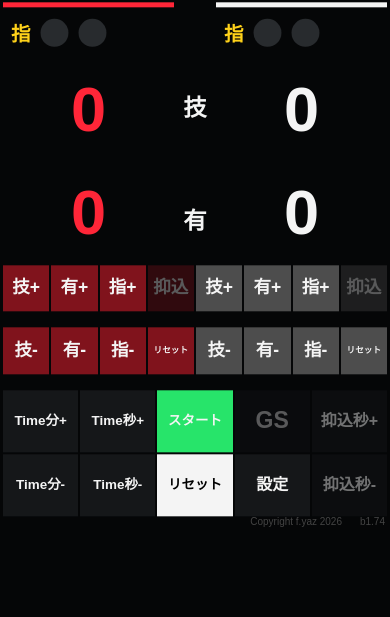
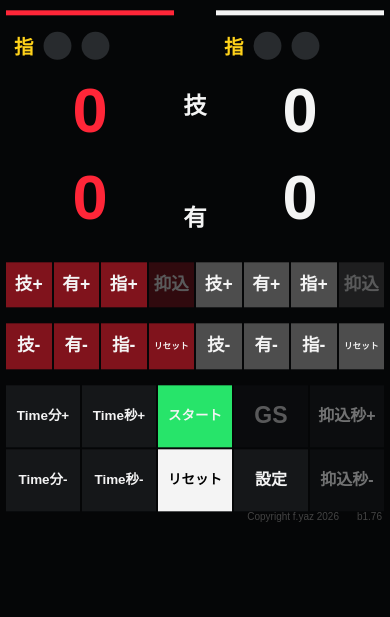
Before and after one commit to yazsea/judo-timer-web, a plain HTML site: page index.html in a window 390 px wide. Shown: the part 227-844 px from the top of the page. Drawn offline with Linux system fonts and the light colour scheme.

Commit message:
Android版とiPhone版の統合

```diff
--- a/index.html
+++ b/index.html
@@ -2,16 +2,12 @@
 <html lang="ja">
 <head>
 <meta charset="utf-8">
-<meta name="viewport" content="width=device-width, initial-scale=1, viewport-fit=cover, user-scalable=no">
-<title>Judo Timer Web b1.74</title>
+<meta name="viewport" content="width=device-width, initial-scale=1, maximum-scale=1, viewport-fit=cover, user-scalable=no">
+<title>Judo Timer Web b1.76</title>
 <meta name="theme-color" content="#050607">
 <link rel="manifest" href="manifest.webmanifest">
 <link rel="icon" href="icon.svg" type="image/svg+xml">
 <link rel="apple-touch-icon" href="icon-192.png">
-<meta name="apple-mobile-web-app-capable" content="yes">
-<meta name="apple-mobile-web-app-status-bar-style" content="black">
-<meta name="apple-mobile-web-app-title" content="Judo Timer">
-
 <script>
 (function(){
   function setDiag(t){
@@ -20,12 +16,12 @@
   }
   window.__setJudoDiag=setDiag;
   window.onerror=function(msg,src,line,col){
-    setDiag("b1.74 JS ERROR: "+msg+" @"+line+":"+col);
+    setDiag("b1.76 JS ERROR: "+msg+" @"+line+":"+col);
     return false;
   };
   window.onunhandledrejection=function(e){
     var r=e&&e.reason;
-    setDiag("b1.74 PROMISE ERROR: "+(r&&r.message?r.message:String(r)));
+    setDiag("b1.76 PROMISE ERROR: "+(r&&r.message?r.message:String(r)));
   };
 })();
 </script>
@@ -102,7 +98,7 @@ dialog::backdrop{background:#000c}
 
 
 
-/* b1.74 smartphone touch stability */
+/* b1.76 smartphone touch stability */
 :root{--tap-min:48px}
 button{
   min-height:var(--tap-min);
@@ -121,7 +117,7 @@ button{outline:none}
 #matchReset{touch-action:none}
 
 
-/* b1.74 requested smartphone layout refinements */
+/* b1.76 requested smartphone layout refinements */
 #app{
   grid-template-rows:15% 15% 1fr auto 10%;
   padding-top:max(3px,env(safe-area-inset-top));
@@ -177,7 +173,7 @@ button{outline:none}
 }
 
 
-/* b1.74 requested smartphone layout refinements */
+/* b1.76 requested smartphone layout refinements */
 #app{
   width:min(100vw,540px);
   max-width:100vw;
@@ -248,7 +244,7 @@ button{outline:none}
 }
 
 
-/* b1.74 score-area vertical compaction */
+/* b1.76 score-area vertical compaction */
 #app{
   grid-template-rows:12.5% 12.5% minmax(0,.82fr) auto 15%;
 }
@@ -279,7 +275,7 @@ button{outline:none}
 }
 
 
-/* b1.74 button geometry / typography / shido spacing / osa idle color */
+/* b1.76 button geometry / typography / shido spacing / osa idle color */
 
 /* 1行目・2行目: 横幅に合わせた正方形を維持 */
 .controls .row8 button{
@@ -344,7 +340,7 @@ body.osa-active #osaLabel{
 }
 
 
-/* b1.74 button label and typography refinements */
+/* b1.76 button label and typography refinements */
 
 /* リセット以外の1・2行目ボタンは、横幅を大きく使う文字サイズへ */
 .controls .row8 button:not(#redOsaReset):not(#whiteOsaReset){
@@ -395,7 +391,7 @@ body.osa-active #osaLabel{
 }
 
 
-/* b1.74 row 1 / row 2 button text +120% */
+/* b1.76 row 1 / row 2 button text +120% */
 .controls .row8 button:not(#redOsaReset):not(#whiteOsaReset){
   font-size:clamp(14.4px,4.8vw,26.4px);
 }
@@ -417,27 +413,27 @@ body.osa-active #osaLabel{
 }
 
 
-/* b1.74 smartphone start/stop touch reliability */
+/* b1.76 smartphone start/stop touch reliability */
 #matchBtn{
   touch-action:manipulation;
   -webkit-tap-highlight-color:transparent;
 }
 
 
-/* b1.74 mobile click compatibility */
+/* b1.76 mobile click compatibility */
 button{
   touch-action:manipulation;
   pointer-events:auto;
 }
 
 
-/* b1.74 SH-M15 native click compatibility */
+/* b1.76 SH-M15 native click compatibility */
 button{touch-action:manipulation;-webkit-tap-highlight-color:rgba(255,255,255,.12)}
 
 
 body{padding-bottom:20px}
 
-/* b1.74 osa timer side color / top spacing */
+/* b1.76 osa timer side color / top spacing */
 #osaTime,
 #osaLabel{
   color:#777;
@@ -457,31 +453,31 @@ body.osa-active.osa-right #osaLabel{
 }
 
 
-/* b1.74 試合タイマー上部余白を b1.41 の300%へ */
+/* b1.76 試合タイマー上部余白を b1.41 の300%へ */
 .timerArea{
   padding-top:1.5vh;
 }
 
 
-/* b1.74 試合タイマー上部余白を b1.42 の300%へ */
+/* b1.76 試合タイマー上部余白を b1.42 の300%へ */
 .timerArea{
   padding-top:4.5vh;
 }
 
 
-/* b1.74 余白のみb1.41へ戻す */
+/* b1.76 余白のみb1.41へ戻す */
 .timerArea{
   padding-top:.5vh;
 }
 
 
-/* b1.74 上部余白をb1.44比500%へ。増加分は全体を下へ送る */
+/* b1.76 上部余白をb1.44比500%へ。増加分は全体を下へ送る */
 .timerArea{
   padding-top:2.5vh;
 }
 
 
-/* b1.74 score label vertical centering + match timer 120% */
+/* b1.76 score label vertical centering + match timer 120% */
 .scoreArea{
   align-items:center;
 }
@@ -513,7 +509,7 @@ body.osa-active.osa-right #osaLabel{
 }
 
 
-/* b1.74 score labels downward + top spacing 200% + GS text 120% */
+/* b1.76 score labels downward + top spacing 200% + GS text 120% */
 .midLabels{
   transform:translateY(8%);
 }
@@ -539,7 +535,7 @@ body.osa-active.osa-right #osaLabel{
 }
 
 
-/* b1.74 repeated layout adjustments */
+/* b1.76 repeated layout adjustments */
 .midLabels{
   transform:translateY(16%);
 }
@@ -572,44 +568,44 @@ body.osa-active.osa-right #osaLabel{
   -webkit-touch-callout:none;
 }
 
-/* b1.74: b1.48表示を維持し、試合タイマー上部余白のみ150% */
+/* b1.76: b1.48表示を維持し、試合タイマー上部余白のみ150% */
 .timerArea{
   padding-top:15vh;
 }
 
 
-/* b1.74: 試合タイマー～抑込タイマー間のスペースをb1.44基準へ */
+/* b1.76: 試合タイマー～抑込タイマー間のスペースをb1.44基準へ */
 .osaArea{
   padding-top:0;
   margin-top:-.4vh;
 }
 
 
-/* b1.74: 試合タイマー上部余白をなくす */
+/* b1.76: 試合タイマー上部余白をなくす */
 .timerArea{
   padding-top:0;
 }
 
 
-/* b1.74: 画面全体を10vh下へ移動 */
+/* b1.76: 画面全体を10vh下へ移動 */
 #app{
   transform:translateY(10vh);
 }
 
 
-/* b1.74: b1.52から画面全体を5vh上へ移動（基準位置からは5vh下） */
+/* b1.76: b1.52から画面全体を5vh上へ移動（基準位置からは5vh下） */
 #app{
   transform:translateY(5vh);
 }
 
 
-/* b1.74: b1.53から画面全体を2vh上へ */
+/* b1.76: b1.53から画面全体を2vh上へ */
 #app{
   transform:translateY(3vh);
 }
 
 
-/* b1.74 設定画面 秒ボタン 長押し連続動作 */
+/* b1.76 設定画面 秒ボタン 長押し連続動作 */
 #settingsDialog [data-step]{
   touch-action:manipulation;
   -webkit-user-select:none;
@@ -618,25 +614,25 @@ body.osa-active.osa-right #osaLabel{
 }
 
 
-/* b1.74: リセット直後は抑込秒±を無効表示 */
+/* b1.76: リセット直後は抑込秒±を無効表示 */
 #osaPlus:disabled,#osaMinus:disabled{
   opacity:.45;
 }
 
 
-/* b1.74: 設定画面の保存/キャンセル文字を同じ大きさ（150%） */
+/* b1.76: 設定画面の保存/キャンセル文字を同じ大きさ（150%） */
 #saveSettings,
 #cancelSettings{
   font-size:150%;
 }
 
-/* b1.74: 「有」を少し上へ */
+/* b1.76: 「有」を少し上へ */
 .midLabels > div:nth-child(2){
   transform:translateY(-8%);
 }
 
 
-/* b1.74: iPhone / Android 共通の秒±操作 */
+/* b1.76: iPhone / Android 共通の秒±操作 */
 #secPlus,#secMinus,
 #settingsDialog [data-step="s,1"],
 #settingsDialog [data-step="s,-1"]{
@@ -648,7 +644,7 @@ body.osa-active.osa-right #osaLabel{
 }
 
 
-/* b1.74: 表示サイズ・カウンター位置調整 */
+/* b1.76: 表示サイズ・カウンター位置調整 */
 #matchTime{
   font-size:clamp(66.96px,24.624vw,135px);
 }
@@ -660,7 +656,7 @@ body.osa-active.osa-right #osaLabel{
 }
 
 
-/* b1.74: b1.66の現状サイズからさらに90%へ縮小 */
+/* b1.76: b1.66の現状サイズからさらに90%へ縮小 */
 #matchTime{
   font-size:clamp(60.264px,22.1616vw,121.5px);
 }
@@ -671,7 +667,90 @@ body.osa-active.osa-right #osaLabel{
   transform:scale(.9);
 }
 
+
+/* b1.76: 赤線・白線の上下余白をもう少し拡大 */
+.player{
+  margin-top:10px !important;
+  margin-bottom:10px !important;
+  padding-top:8px !important;
+  padding-bottom:8px !important;
+}
+
+
+/* b1.76 unified mobile layer: iPhone / Android */
+html,body{
+  width:100%;
+  min-height:100%;
+  overscroll-behavior:none;
+}
+body{
+  min-height:100vh;
+  min-height:100svh;
+  min-height:100dvh;
+  padding-left:env(safe-area-inset-left,0px);
+  padding-right:env(safe-area-inset-right,0px);
+  padding-bottom:env(safe-area-inset-bottom,0px);
+}
+#app{
+  width:min(100vw,540px);
+  min-height:100vh;
+  min-height:100svh;
+  min-height:100dvh;
+  height:100dvh;
+  padding-left:max(6px,env(safe-area-inset-left,0px));
+  padding-right:max(6px,env(safe-area-inset-right,0px));
+  padding-bottom:max(6px,env(safe-area-inset-bottom,0px));
+}
+
+/* iPhone notch / Dynamic Island。通常ブラウザでは既存位置を維持し、
+   standalone時だけ安全領域を確実に確保する */
+@media (display-mode:standalone){
+  #app{
+    padding-top:max(6px,env(safe-area-inset-top,0px));
+    padding-bottom:max(8px,env(safe-area-inset-bottom,0px));
+  }
+}
+
+/* iOS Safari / Android Chrome 共通のタップ安定化 */
+button,
+input,
+select,
+textarea{
+  touch-action:manipulation;
+  -webkit-tap-highlight-color:transparent;
+}
+button{
+  pointer-events:auto;
+  -webkit-user-select:none;
+  user-select:none;
+  -webkit-touch-callout:none;
+}
+input,select,textarea{
+  font-size:max(16px,1em);
+}
+
+/* 長押し選択・ダブルタップ拡大を抑制。既存のトリプルタップリセット処理は維持 */
+.no-select,
+#app{
+  -webkit-user-select:none;
+  user-select:none;
+  -webkit-touch-callout:none;
+}
+
+/* 横幅の異なるiPhone/Androidでも画面外へ出さない */
+@media (max-width:430px){
+  #app{max-width:100vw;}
+}
+
 </style>
+
+<!-- b1.76 unified mobile PWA: iPhone + Android -->
+<meta name="mobile-web-app-capable" content="yes">
+<meta name="apple-mobile-web-app-capable" content="yes">
+<meta name="apple-mobile-web-app-status-bar-style" content="black">
+<meta name="apple-mobile-web-app-title" content="Judo Timer">
+<meta name="application-name" content="Judo Timer">
+
 </head>
 <body>
 <div id="app">
@@ -756,7 +835,7 @@ body.osa-active.osa-right #osaLabel{
 </dialog>
 
 <script>
-const APP_VERSION="b1.74";
+const APP_VERSION="b1.76";
 const STATE_SCHEMA=1;
 const STORAGE_KEY="judo-timer-web-state-b1";
 const STORAGE_BACKUP_KEY="judo-timer-web-state-b1-backup";
@@ -1618,7 +1697,7 @@ document.addEventListener("fullscreenchange",()=>{
   render();
 });
 
-/* b1.74 PWA mode:
+/* b1.76 PWA mode:
    manifest + Service Worker を有効化し、ホーム画面起動とオフライン利用に対応。 */
 (function(){
   try{
@@ -1629,15 +1708,34 @@ document.addEventListener("fullscreenchange",()=>{
     }
   }catch(e){}
 })();
-if(window.__setJudoDiag) window.__setJudoDiag("b1.74 JS OK");
+if(window.__setJudoDiag) window.__setJudoDiag("b1.76 JS OK");
 document.addEventListener("click",function(e){
   var t=e && e.target;
   if(t && t.tagName==="BUTTON" && window.__setJudoDiag){
-    window.__setJudoDiag("b1.74 CLICK: "+(t.id||t.textContent||"button"));
+    window.__setJudoDiag("b1.76 CLICK: "+(t.id||t.textContent||"button"));
   }
 },true);
 requestAnimationFrame(loop);
 </script>
 
+<script>
+
+/* b1.76 unified PWA environment helper */
+(function(){
+  try{
+    var standalone =
+      (window.matchMedia && window.matchMedia("(display-mode: standalone)").matches) ||
+      (window.navigator && window.navigator.standalone === true);
+    document.documentElement.classList.toggle("pwa-standalone", !!standalone);
+    document.documentElement.classList.toggle(
+      "ios-device",
+      /iPad|iPhone|iPod/.test(navigator.userAgent) ||
+      (navigator.platform === "MacIntel" && navigator.maxTouchPoints > 1)
+    );
+    document.documentElement.classList.toggle("android-device", /Android/i.test(navigator.userAgent));
+  }catch(e){}
+})();
+
+</script>
 </body>
 </html>
--- a/sw.js
+++ b/sw.js
@@ -1,8 +1,8 @@
-const CACHE="judo-timer-web-b1.74";
+const CACHE="judo-timer-web-b1.76";
 const CORE=[
   "./",
   "./index.html",
-  "./timer_web_b1.74.html",
+  "./timer_web_b1.76.html",
   "./manifest.webmanifest",
   "./icon.svg",
   "./icon-192.png",
```
Also changed, not shown: timer_web_b1.76.html (renamed from timer_web_b1.74.html, +141 -43 lines), README.txt.
